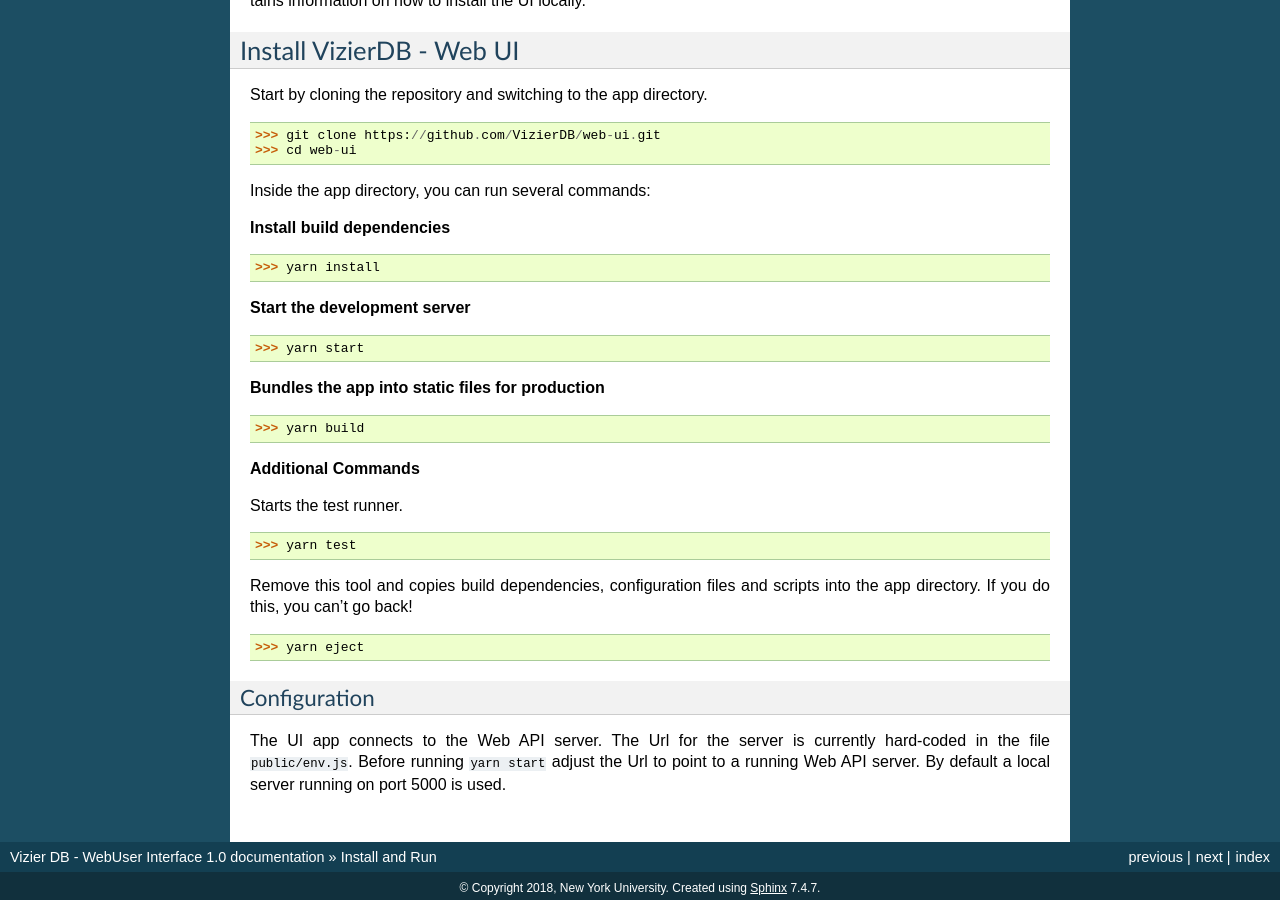
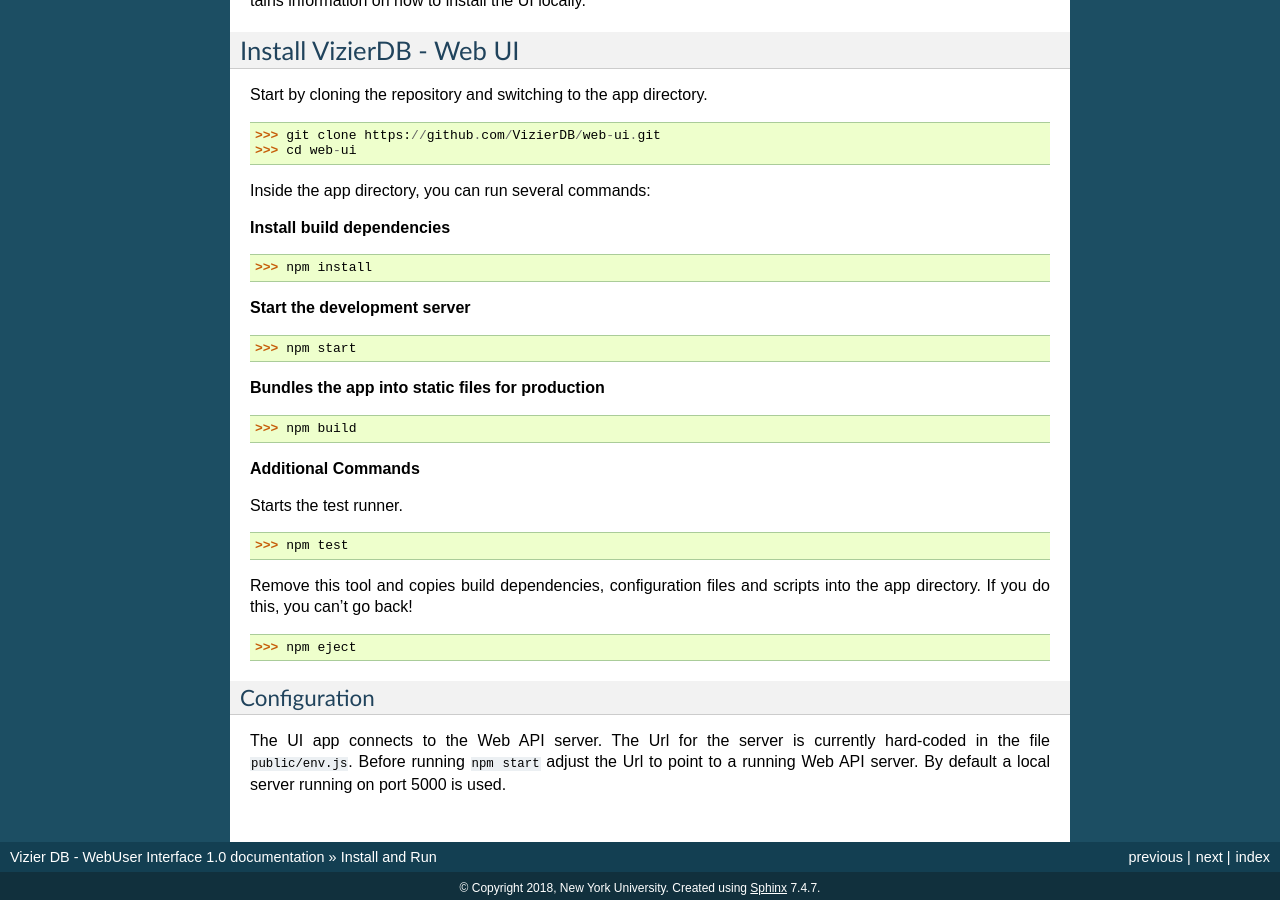
Before and after one commit to VizierDB/web-ui, a Sphinx documentation site: the page built from docs/install.rst, in a window 1280 px wide and 900 px high, scrolled down 1825 px. Built offline with Sphinx 7.4.7, drawn with Linux system fonts in a browser that asks for light colours; pages that are not in the unit, such as notebooks, are missing from menus.

Commit message:
Adding and updating several javascript packages and libraries. Use 'npm' instead of 'yarn' as a package manager (because of incompatibility issues with the updated create-react-app package).

```diff
--- a/docs/install.rst
+++ b/docs/install.rst
@@ -102,28 +102,28 @@
 
 **Install build dependencies**
 
->>> yarn install
+>>> npm install
 
 
 **Start the development server**
 
->>> yarn start
+>>> npm start
 
 **Bundles the app into static files for production**
 
->>> yarn build
+>>> npm build
 
 **Additional Commands**
 
 Starts the test runner.
 
->>> yarn test
+>>> npm test
 
 Remove this tool and copies build dependencies, configuration files and scripts into the app directory. If you do this, you can’t go back!
 
->>> yarn eject
+>>> npm eject
 
 Configuration
 ~~~~~~~~~~~~~
 
-The UI app connects to the Web API server. The Url for the server is currently hard-coded in the file ``public/env.js``. Before running ``yarn start`` adjust the Url to point to a running Web API server. By default a local server running on port 5000 is used.
+The UI app connects to the Web API server. The Url for the server is currently hard-coded in the file ``public/env.js``. Before running ``npm start`` adjust the Url to point to a running Web API server. By default a local server running on port 5000 is used.
```
Also changed, not shown: package.json (+21 -6 lines), 3 other files.
